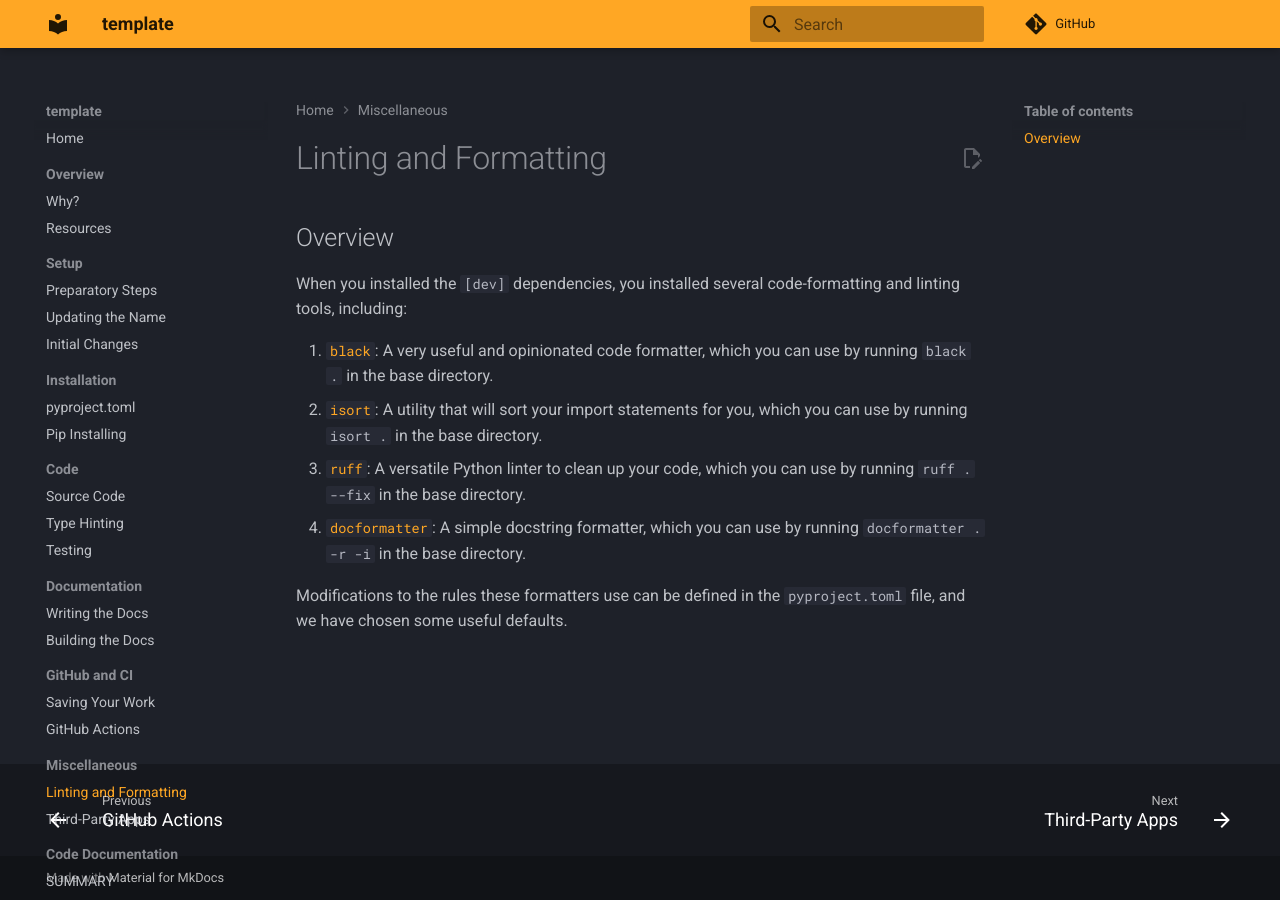
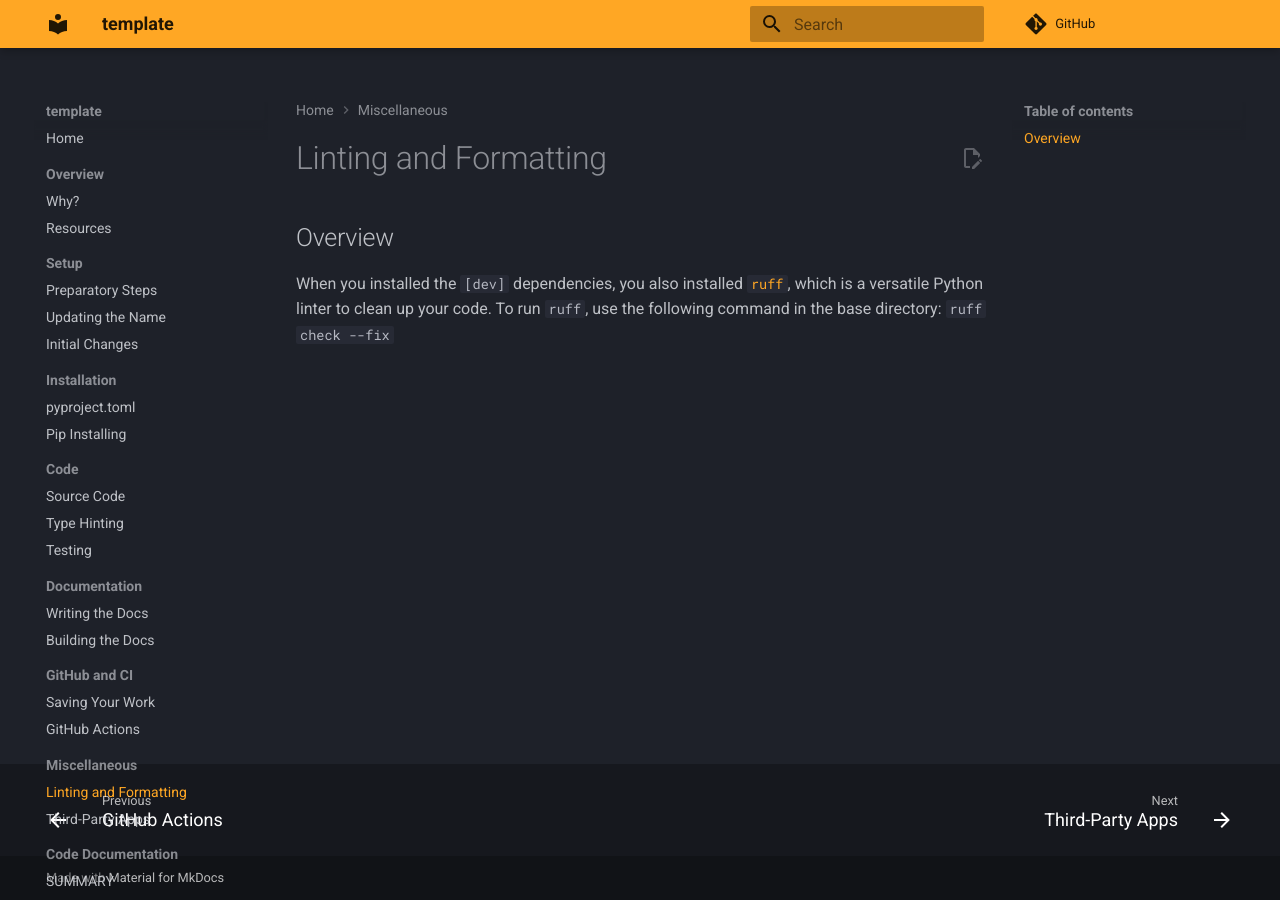
Before and after one commit to Quantum-Accelerators/template, an MkDocs documentation site: the page built from docs/example_docs/other/linting.md, in a window 1280 px wide. Built offline with MkDocs 1.6.1 and Material for MkDocs 9.7.7, drawn with Linux system fonts in a browser that asks for light colours; comment, search, counter and statistics services are not loaded.

Commit message:
Update linting.md

```diff
--- a/docs/example_docs/other/linting.md
+++ b/docs/example_docs/other/linting.md
@@ -2,11 +2,5 @@
 
 ## Overview
 
-When you installed the `[dev]` dependencies, you installed several code-formatting and linting tools, including:
-
-1. [`black`](https://black.readthedocs.io/en/stable/): A very useful and opinionated code formatter, which you can use by running `black .` in the base directory.
-2. [`isort`](https://pycqa.github.io/isort/): A utility that will sort your import statements for you, which you can use by running `isort .` in the base directory.
-3. [`ruff`](https://docs.astral.sh/ruff/): A versatile Python linter to clean up your code, which you can use by running `ruff . --fix` in the base directory.
-4. [`docformatter`](https://github.com/PyCQA/docformatter): A simple docstring formatter, which you can use by running `docformatter . -r -i` in the base directory.
-
-Modifications to the rules these formatters use can be defined in the `pyproject.toml` file, and we have chosen some useful defaults.
+When you installed the `[dev]` dependencies, you also installed [`ruff`](https://docs.astral.sh/ruff/), which is a versatile Python linter to clean up your code.
+To run `ruff`, use the following command in the base directory: `ruff check --fix`
```
